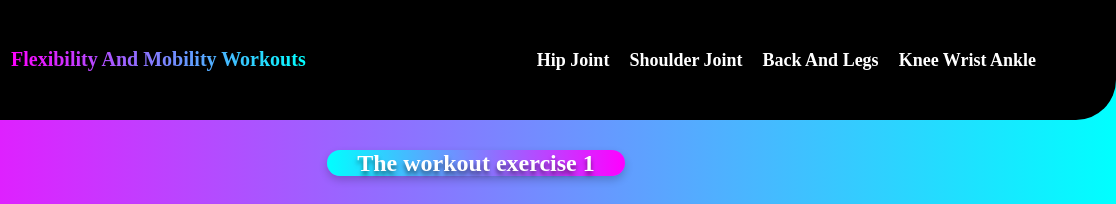
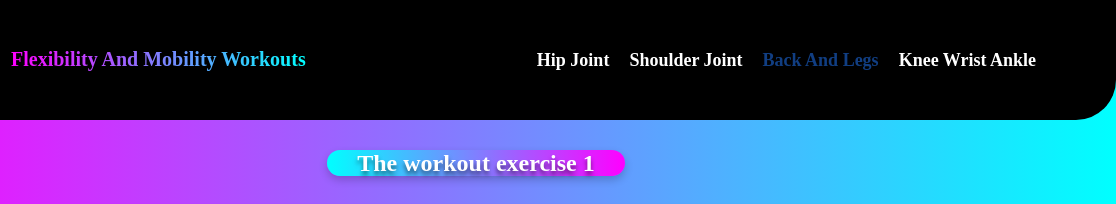
Before and after one commit to MahmoudSamy007/flexibilityandmobility, a plain HTML site: page backandlegs.html in a window 1280 px wide. Shown: the top 204 px of the page, 164-1280 px from the left. Drawn offline with Linux system fonts and the light colour scheme; grey boxes are pictures that could not be loaded.

Commit message:
Fix HTML structure and add missing elements

```diff
--- a/backandlegs.html
+++ b/backandlegs.html
@@ -16,7 +16,7 @@
         <ul>
             <li><a href="hipjoint.html">Hip Joint</a></li>
             <li><a href="shoulderjoint.html">Shoulder Joint</a></li>
-            <li><a href="backandlegs.html">Back And Legs</a></li>
+            <li><a href="backandlegs.html" style="color: #113e82;">Back And Legs</a></li>
             <li><a href="kneewristankle.html">Knee Wrist Ankle</a></li>
         </ul>
     </div>
@@ -78,4 +78,5 @@
         <p>&copy; 2025 Flexibility And Mobility Workouts. All rights reserved.</p>
     </footer>
 </body>
+
 </html>
```
